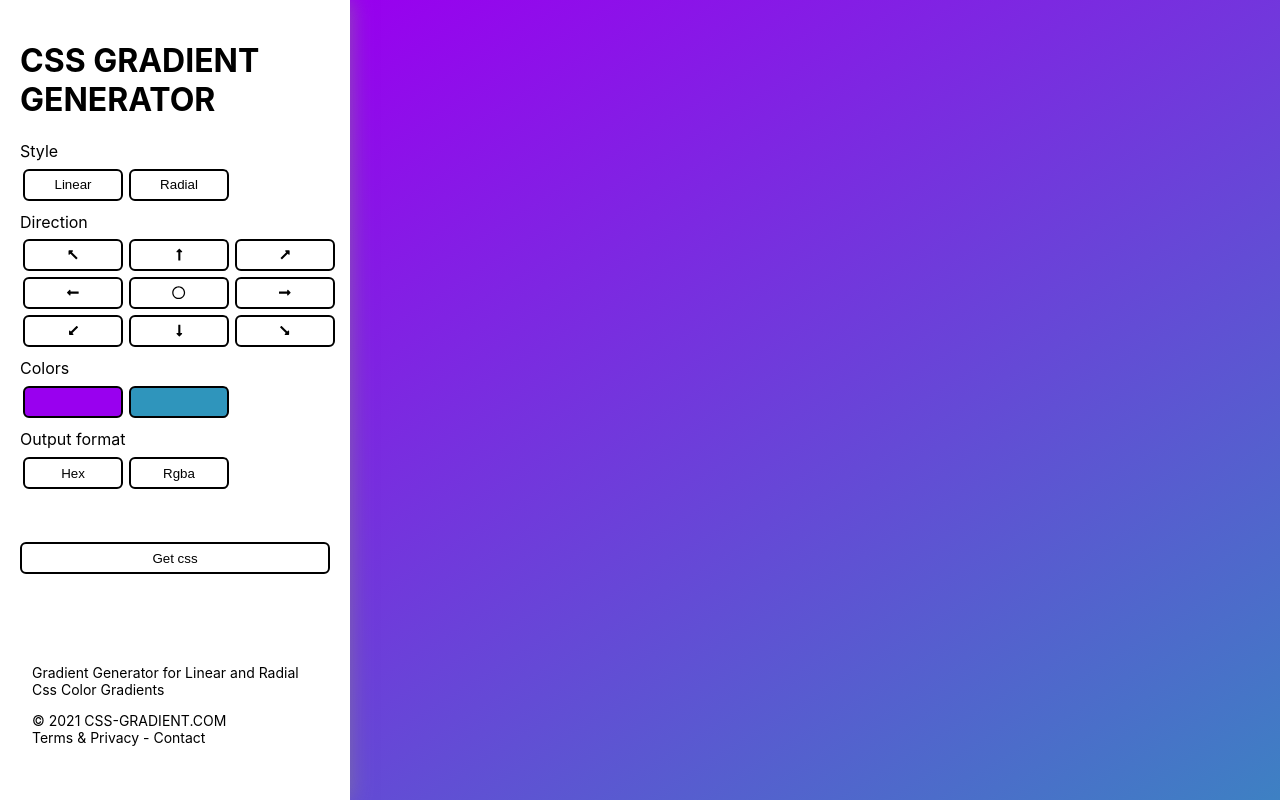
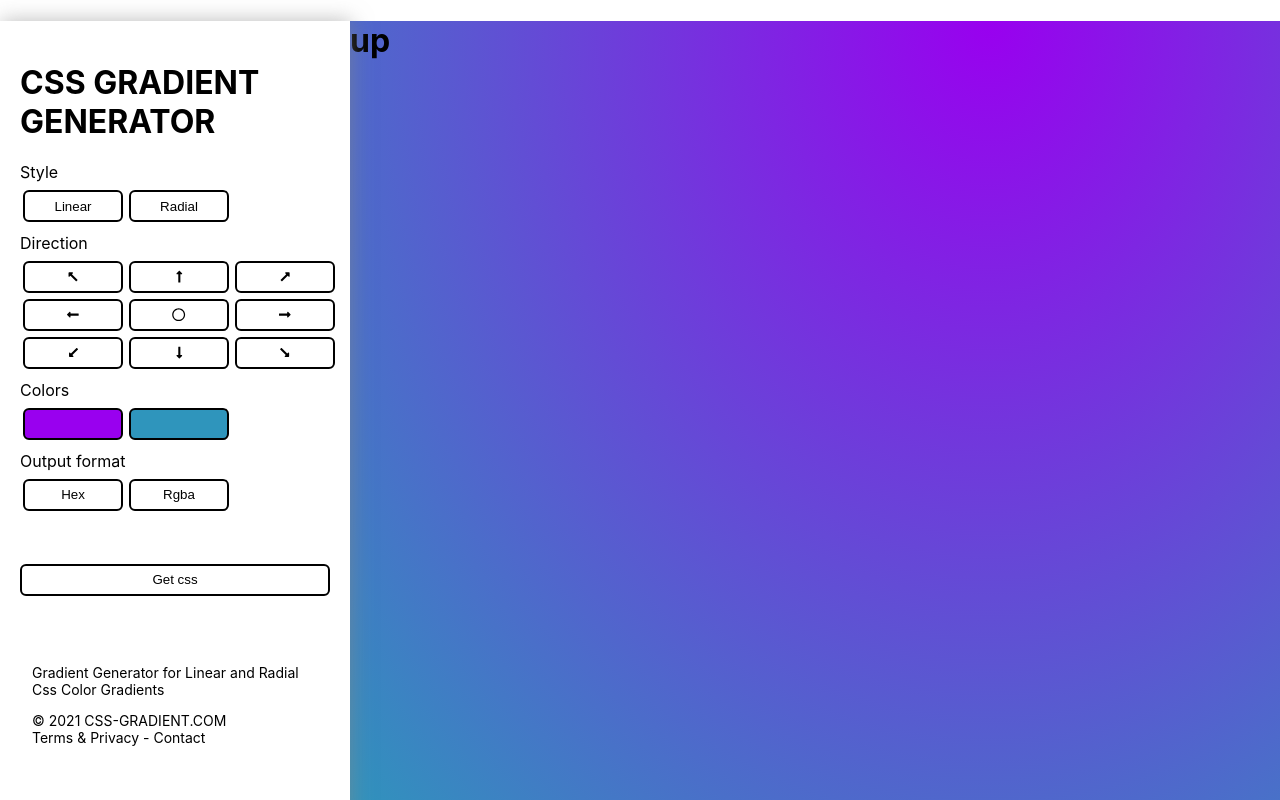
Before and after one commit to NataJenkins/React-css-gradient, a React (Create React App) app: page / in a window 1280 px wide. Shown: the top 800 px of the page. Built offline with nearby package versions, Linux system fonts and the light colour scheme.

Commit message:
changing gradient preview

```diff
--- a/src/App.js
+++ b/src/App.js
@@ -8,7 +8,6 @@ function App() {
   const [color2, setColor2] = useState("#2F95BC");
   const [direction, setDirection] = useState("up");
   const [radial, setRadial] = useState(true);
-
   return (
     <div className="App">
       <Sidebar
@@ -16,7 +15,6 @@ function App() {
         setColor1={setColor1}
         color2={color2}
         setColor2={setColor2}
-        direction={direction}
         radial={radial}
         changeStyle={(rad) => setRadial(rad)}
         changeDirection={(dir) => setDirection(dir)}
--- a/src/components/content/Content.jsx
+++ b/src/components/content/Content.jsx
@@ -1,17 +1,125 @@
 import React from "react";
 import "./content.css";
 
-export default function Content({ color1, color2 }) {
+export default function Content({ color1, color2, radial, direction }) {
+  const dirStyle = radial ? "radial" : "linear";
+  let gradStyle = {
+    background: `-webkit-${dirStyle}-gradient(top, ${color1}, ${color2})`,
+  };
+  let css;
+  const gradDirStyle = () => {
+    switch (direction) {
+      case "up":
+        gradStyle = {
+          background: `-webkit-${dirStyle}-gradient(top, ${color1}, ${color2})`,
+        };
+        css = {
+          background: color1,
+          background: `-webkit-${dirStyle}-gradient(top, ${color1}, ${color2})`,
+          background: `-moz-${dirStyle}-gradient(top, ${color1}, ${color2})`,
+          background: `${dirStyle}-gradient(to bottom, ${color1}, ${color2})`,
+        };
+        break;
+      case "dwn":
+        gradStyle = {
+          background: `-webkit-${dirStyle}-gradient(bottom, ${color1}, ${color2})`,
+        };
+        css = {
+          background: color1,
+          background: `-webkit-${dirStyle}-gradient(bottom, ${color1}, ${color2})`,
+          background: `-moz-${dirStyle}-gradient(bottom, ${color1}, ${color2})`,
+          background: `${dirStyle}-gradient(to top, ${color1}, ${color2})`,
+        };
+        break;
+      case "lft":
+        gradStyle = {
+          background: `-webkit-${dirStyle}-gradient(left, ${color1}, ${color2})`,
+        };
+        css = {
+          background: color1,
+          background: `-webkit-${dirStyle}-gradient(left, ${color1}, ${color2})`,
+          background: `-moz-${dirStyle}-gradient(left, ${color1}, ${color2})`,
+          background: `${dirStyle}-gradient(to right, ${color1}, ${color2})`,
+        };
+        break;
+      case "rig":
+        gradStyle = {
+          background: `-webkit-${dirStyle}-gradient(right, ${color1}, ${color2})`,
+        };
+        css = {
+          background: color1,
+          background: `-webkit-${dirStyle}-gradient(right, ${color1}, ${color2})`,
+          background: `-moz-${dirStyle}-gradient(right, ${color1}, ${color2})`,
+          background: `${dirStyle}-gradient(to left, ${color1}, ${color2})`,
+        };
+        break;
+      case "rad":
+        gradStyle = {
+          background: `-webkit-radial-gradient(center, ${color1}, ${color2})`,
+        };
+        css = {
+          background: color1,
+          background: `-webkit-radial-gradient(center, ${color1}, ${color2})`,
+          background: `-moz-radial-gradient(center, ${color1}, ${color2})`,
+          background: `radial-gradient(ellipse at center, ${color1}, ${color2})`,
+        };
+        break;
+      case "tl":
+        gradStyle = {
+          background: `-webkit-${dirStyle}-gradient(top left, ${color1}, ${color2})`,
+        };
+        css = {
+          background: color1,
+          background: `-webkit-${dirStyle}-gradient(top left, ${color1}, ${color2})`,
+          background: `-moz-${dirStyle}-gradient(top left, ${color1}, ${color2})`,
+          background: `${dirStyle}-gradient(to bottom right, ${color1}, ${color2})`,
+        };
+        break;
+      case "tr":
+        gradStyle = {
+          background: `-webkit-${dirStyle}-gradient(top right, ${color1}, ${color2})`,
+        };
+        css = {
+          background: color1,
+          background: `-webkit-${dirStyle}-gradient(top right, ${color1}, ${color2})`,
+          background: `-moz-${dirStyle}-gradient(top right, ${color1}, ${color2})`,
+          background: `${dirStyle}-gradient(to bottom left, ${color1}, ${color2})`,
+        };
+        break;
+      case "bl":
+        gradStyle = {
+          background: `-webkit-${dirStyle}-gradient(bottom left, ${color1}, ${color2})`,
+        };
+        css = {
+          background: color1,
+          background: `-webkit-${dirStyle}-gradient(bottom left, ${color1}, ${color2})`,
+          background: `-moz-${dirStyle}-gradient(bottom left, ${color1}, ${color2})`,
+          background: `${dirStyle}-gradient(to top right, ${color1}, ${color2})`,
+        };
+        break;
+      case "br":
+        gradStyle = {
+          background: `-webkit-${dirStyle}-gradient(bottom right, ${color1}, ${color2})`,
+        };
+        css = {
+          background: color1,
+          background: `-webkit-${dirStyle}-gradient(bottom right, ${color1}, ${color2})`,
+          background: `-moz-${dirStyle}-gradient(bottom right, ${color1}, ${color2})`,
+          background: `${dirStyle}-gradient(to top left, ${color1}, ${color2})`,
+        };
+        break;
+      default:
+        console.log("error");
+    }
+  };
+
+  gradDirStyle();
+
   return (
     <div className="content">
-      <div
-        className="gradient"
-        style={{
-          background: `-webkit-linear-gradient(top left, ${color1}, ${color2})`,
-          background: `-moz-linear-gradient(top left, ${color1}, ${color2})`,
-          background: `linear-gradient(to bottom right, ${color1}, ${color2})`,
-        }}
-      ></div>
+      <div className="gradient" style={gradStyle} dirStyle>
+        <h1>{direction}</h1>
+      </div>
       <div className="info">
         <section className="about">
           <h2>About CSS Gradients</h2>
```
